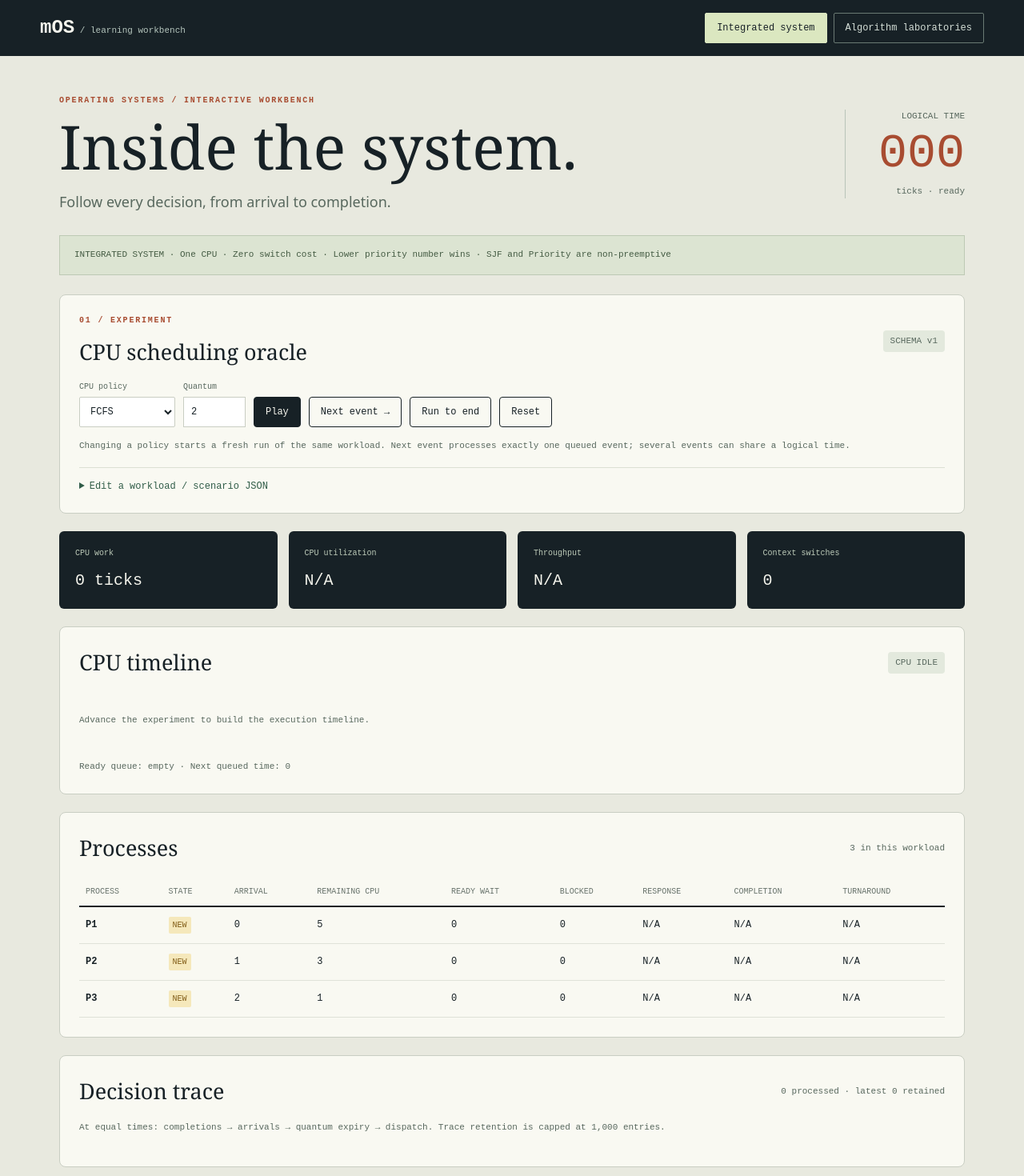
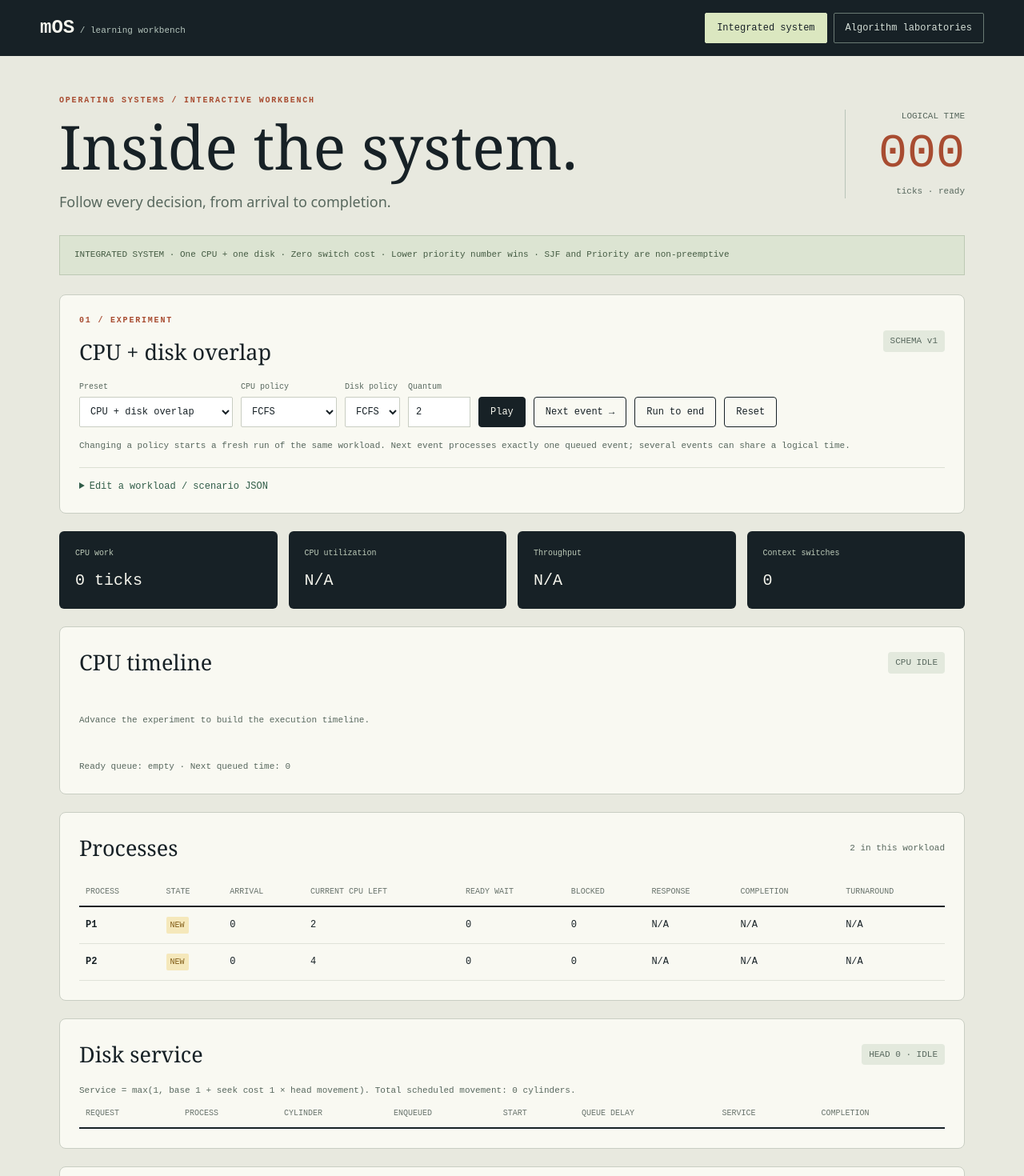
Before and after one commit to murtuzakhaleelurrahman/OS-Project, a React (Vite) app: page / in a window 1280 px wide. Shown: the top 1470 px of the page at 80% size. Built offline with nearby package versions, Linux system fonts and the light colour scheme.

Commit message:
feat: integrate timed disk I/O with CPU process lifecycle

```diff
--- a/src/components/IntegratedPanel.tsx
+++ b/src/components/IntegratedPanel.tsx
@@ -1,12 +1,12 @@
 import { useEffect, useState, useSyncExternalStore } from 'react'
 import { IntegratedEngine } from '../simulation/integrated/IntegratedEngine'
-import { cpuPreset, type Scenario } from '../simulation/integrated/Scenario'
+import { cpuPreset, ioPreset, type Scenario } from '../simulation/integrated/Scenario'
 
 const number = (value: number | null | undefined, suffix = '') => value == null ? 'N/A' : `${Number.isInteger(value) ? value : value.toFixed(2)}${suffix}`
 
 export function IntegratedPanel() {
-  const [engine, setEngine] = useState(() => new IntegratedEngine(cpuPreset))
-  const [input, setInput] = useState(JSON.stringify(cpuPreset, null, 2))
+  const [engine, setEngine] = useState(() => new IntegratedEngine(ioPreset))
+  const [input, setInput] = useState(JSON.stringify(ioPreset, null, 2))
   const [error, setError] = useState('')
   const snapshot = useSyncExternalStore(engine.subscribe, engine.getSnapshot)
   useEffect(() => () => engine.pause(), [engine])
@@ -22,11 +22,13 @@ export function IntegratedPanel() {
   const policy = (algorithm: Scenario['cpu']['algorithm']) => load({ ...engine.scenario, cpu: { ...engine.scenario.cpu, algorithm } })
   return <main className="integrated">
     <header className="integrated-hero"><div><p className="kicker">OPERATING SYSTEMS / INTERACTIVE WORKBENCH</p><h1>Inside the system.</h1><p>Follow every decision, from arrival to completion.</p></div><div className="time-card"><span>LOGICAL TIME</span><strong>{snapshot.time.toString().padStart(3, '0')}</strong><small>ticks · {snapshot.playing ? 'playing' : snapshot.status}</small></div></header>
-    <div className="model-note">INTEGRATED SYSTEM · One CPU · Zero switch cost · Lower priority number wins · SJF and Priority are non-preemptive</div>
+    <div className="model-note">INTEGRATED SYSTEM · One CPU + one disk · Zero switch cost · Lower priority number wins · SJF and Priority are non-preemptive</div>
     <section className="integrated-card">
       <div className="integrated-heading"><div><p className="kicker">01 / EXPERIMENT</p><h2>{engine.scenario.name}</h2></div><span className="tag">SCHEMA v1</span></div>
       <div className="integrated-controls">
+        <label>Preset<select value={engine.scenario.name === ioPreset.name ? 'io' : engine.scenario.name === cpuPreset.name ? 'cpu' : 'custom'} onChange={(event) => load(event.target.value === 'io' ? ioPreset : cpuPreset)}><option value="io">CPU + disk overlap</option><option value="cpu">CPU scheduling oracle</option><option value="custom" disabled>Custom workload</option></select></label>
         <label>CPU policy<select value={engine.scenario.cpu.algorithm} onChange={(event) => policy(event.target.value as Scenario['cpu']['algorithm'])}><option>FCFS</option><option>SJF</option><option>PRIORITY</option><option value="ROUND_ROBIN">Round Robin</option></select></label>
+        <label>Disk policy<select value={engine.scenario.disk.algorithm} onChange={(event) => load({ ...engine.scenario, disk: { ...engine.scenario.disk, algorithm: event.target.value } })}><option>FCFS</option><option>SSTF</option></select></label>
         <label>Quantum<input type="number" min="1" defaultValue={engine.scenario.cpu.quantum} key={`${engine.scenario.name}-${engine.scenario.cpu.quantum}`} onBlur={(event) => load({ ...engine.scenario, cpu: { ...engine.scenario.cpu, quantum: Number(event.target.value) } })} /></label>
         <button onClick={() => snapshot.playing ? engine.pause() : engine.play()} disabled={snapshot.status === 'complete' || snapshot.status === 'limit'}>{snapshot.playing ? 'Pause' : 'Play'}</button>
         <button className="quiet" onClick={() => { engine.pause(); engine.next() }} disabled={snapshot.status === 'complete' || snapshot.status === 'limit'}>Next event →</button>
@@ -40,7 +42,8 @@ export function IntegratedPanel() {
     </section>
     <div className="integrated-stats">{[['CPU work', number(snapshot.busyTicks, ' ticks')], ['CPU utilization', number(snapshot.utilization, '%')], ['Throughput', number(snapshot.throughput, ' / tick')], ['Context switches', snapshot.contextSwitches]].map(([label, value]) => <div key={label}><span>{label}</span><strong>{value}</strong></div>)}</div>
     <section className="integrated-card"><div className="integrated-heading"><h2>CPU timeline</h2><span className="tag">{snapshot.running ? `RUNNING ${snapshot.running}` : 'CPU IDLE'}</span></div><div className="gantt" aria-label="CPU Gantt chart">{snapshot.segments.length ? snapshot.segments.map((segment, index) => <div key={index} className={`gantt-segment ${segment.pid === 'IDLE' ? 'gantt-idle' : ''}`} style={{ flexGrow: segment.end - segment.start }}><strong>{segment.pid}</strong><small>{segment.start}–{segment.end}</small></div>) : <p className="integrated-hint">Advance the experiment to build the execution timeline.</p>}</div><p className="integrated-hint">Ready queue: {snapshot.ready.join(' → ') || 'empty'} · Next queued time: {number(snapshot.nextEventTime)}</p></section>
-    <section className="integrated-card"><div className="integrated-heading"><h2>Processes</h2><span>{snapshot.processes.length} in this workload</span></div><div className="table-wrap"><table><thead><tr><th>Process</th><th>State</th><th>Arrival</th><th>Remaining CPU</th><th>Ready wait</th><th>Blocked</th><th>Response</th><th>Completion</th><th>Turnaround</th></tr></thead><tbody>{snapshot.processes.map((process) => <tr key={process.id}><td><strong>{process.id}</strong></td><td><span className={`state state-${process.state.toLowerCase()}`}>{process.state}</span></td><td>{process.arrival}</td><td>{process.remaining}</td><td>{process.waiting}</td><td>{process.blocked}</td><td>{number(process.firstStart == null ? undefined : process.firstStart - process.arrival)}</td><td>{number(process.completion)}</td><td>{number(process.completion == null ? undefined : process.completion - process.arrival)}</td></tr>)}</tbody></table></div></section>
+    <section className="integrated-card"><div className="integrated-heading"><h2>Processes</h2><span>{snapshot.processes.length} in this workload</span></div><div className="table-wrap"><table><thead><tr><th>Process</th><th>State</th><th>Arrival</th><th>Current CPU left</th><th>Ready wait</th><th>Blocked</th><th>Response</th><th>Completion</th><th>Turnaround</th></tr></thead><tbody>{snapshot.processes.map((process) => <tr key={process.id}><td><strong>{process.id}</strong></td><td><span className={`state state-${process.state.toLowerCase()}`}>{process.state}</span></td><td>{process.arrival}</td><td>{process.remaining}</td><td>{process.waiting}</td><td>{process.blocked}</td><td>{number(process.firstStart == null ? undefined : process.firstStart - process.arrival)}</td><td>{number(process.completion)}</td><td>{number(process.completion == null ? undefined : process.completion - process.arrival)}</td></tr>)}</tbody></table></div></section>
+    <section className="integrated-card"><div className="integrated-heading"><h2>Disk service</h2><span className="tag">HEAD {snapshot.disk.head} · {snapshot.disk.active ? `SERVING ${snapshot.disk.active.pid}` : 'IDLE'}</span></div><p className="integrated-hint">Service = max(1, base {engine.scenario.disk.baseService} + seek cost {engine.scenario.disk.seekCost} × head movement). Total scheduled movement: {snapshot.disk.totalMovement} cylinders.</p><div className="table-wrap"><table><thead><tr><th>Request</th><th>Process</th><th>Cylinder</th><th>Enqueued</th><th>Start</th><th>Queue delay</th><th>Service</th><th>Completion</th></tr></thead><tbody>{snapshot.disk.requests.map((request) => <tr key={request.id}><td>R{request.id}</td><td>{request.pid}</td><td>{request.cylinder}</td><td>{request.enqueued}</td><td>{number(request.start)}</td><td>{number(request.start == null ? undefined : request.start - request.enqueued)}</td><td>{number(request.service)}</td><td>{number(request.completion)}</td></tr>)}</tbody></table></div></section>
     <section className="integrated-card"><div className="integrated-heading"><h2>Decision trace</h2><span>{snapshot.processedEvents} processed · latest {snapshot.retainedEvents} retained</span></div><p className="integrated-hint">At equal times: completions → arrivals → quantum expiry → dispatch. Trace retention is capped at 1,000 entries.</p><ol className="integrated-trace">{[...snapshot.trace].reverse().map((entry) => <li key={entry.sequence}><time>t={entry.time}</time><div><strong>{entry.type.replaceAll('_', ' ')}</strong><p>{entry.message}</p></div><small>#{entry.sequence}</small></li>)}</ol></section>
   </main>
 }
--- a/src/simulation/integrated/IntegratedEngine.ts
+++ b/src/simulation/integrated/IntegratedEngine.ts
@@ -15,7 +15,17 @@ export interface RuntimeProcess extends ScenarioProcess {
 }
 export interface TraceEntry { readonly sequence: number; readonly time: number; readonly phase: number; readonly type: string; readonly pid?: string; readonly message: string }
 export interface Segment { readonly pid: string; readonly start: number; readonly end: number }
-interface Action { kind: 'ARRIVAL' | 'CPU_COMPLETE' | 'QUANTUM' | 'DISPATCH'; pid?: string; token?: number }
+interface Action { kind: 'ARRIVAL' | 'CPU_COMPLETE' | 'DISK_COMPLETE' | 'QUANTUM' | 'DISPATCH'; pid?: string; token?: number }
+export interface IntegratedDiskRequest {
+  readonly id: number
+  readonly pid: string
+  readonly cylinder: number
+  readonly enqueued: number
+  start?: number
+  completion?: number
+  service?: number
+  movement?: number
+}
 export interface IntegratedSnapshot {
   readonly time: number
   readonly playing: boolean
@@ -33,6 +43,7 @@ export interface IntegratedSnapshot {
   readonly contextSwitches: number
   readonly utilization: number | null
   readonly throughput: number | null
+  readonly disk: { readonly head: number; readonly active?: IntegratedDiskRequest; readonly requests: readonly IntegratedDiskRequest[]; readonly totalMovement: number }
 }
 
 /** Independent integrated model. Laboratories never mutate this run. */
@@ -56,13 +67,16 @@ export class IntegratedEngine {
   private timer: ReturnType<typeof setInterval> | undefined
   private readonly listeners = new Set<() => void>()
   private cached: IntegratedSnapshot | undefined
+  private head = 0
+  private diskRequests: IntegratedDiskRequest[] = []
+  private activeDisk: IntegratedDiskRequest | undefined
 
   constructor(scenario: unknown) {
     this.scenario = parseScenario(scenario)
-    if (this.scenario.processes.some((process) => process.bursts.length !== 1)) throw new Error('CPU/I/O scripts are introduced in Phase 2; use CPU-only bursts for now')
     this.initialize()
   }
   private initialize(): void {
+    this.head = this.scenario.disk.initialHead
     this.processes = this.scenario.processes.map((process) => ({ ...structuredClone(process), state: 'NEW', burstIndex: 0, remaining: process.bursts[0].kind === 'cpu' ? process.bursts[0].duration : 0, readySince: 0, readySequence: 0, waiting: 0, blocked: 0 }))
     for (const process of this.processes) this.queue.schedule(process.arrival, Phase.ARRIVAL, { kind: 'ARRIVAL', pid: process.id })
   }
@@ -83,6 +97,7 @@ export class IntegratedEngine {
         busyTicks: this.busy, idleTicks: this.time - this.busy, contextSwitches: this.switches,
         utilization: this.time === 0 ? null : this.busy / this.time * 100,
         throughput: this.time === 0 ? null : this.processes.filter((process) => process.state === 'TERMINATED').length / this.time,
+        disk: { head: this.head, active: this.activeDisk ? { ...this.activeDisk } : undefined, requests: structuredClone(this.diskRequests), totalMovement: this.diskRequests.reduce((total, request) => total + (request.movement ?? 0), 0) },
       }
     }
     return this.cached
@@ -112,13 +127,33 @@ export class IntegratedEngine {
       this.previousPid = process.id
       this.previousEnd = this.time
       if (action.kind === 'CPU_COMPLETE') {
-        process.state = 'TERMINATED'
-        process.completion = this.time
-        message = `${process.id} completed its CPU burst and terminated.`
+        const io = process.bursts[process.burstIndex + 1]
+        if (io?.kind === 'io') {
+          process.burstIndex++
+          process.state = 'BLOCKED'
+          this.diskRequests.push({ id: this.diskRequests.length + 1, pid: process.id, cylinder: io.cylinder, enqueued: this.time })
+          message = `${process.id} finished a CPU burst, requested disk cylinder ${io.cylinder}, and became BLOCKED.`
+        } else {
+          process.state = 'TERMINATED'
+          process.completion = this.time
+          message = `${process.id} completed its final CPU burst and terminated.`
+        }
       } else {
         this.makeReady(process)
         message = `${process.id} used quantum ${this.scenario.cpu.quantum}; returned to the tail of the ready queue.`
       }
+      this.requestDispatch()
+    } else if (action.kind === 'DISK_COMPLETE' && process && this.activeDisk && this.activeDisk.id === action.token) {
+      const request = this.activeDisk
+      request.completion = this.time
+      this.head = request.cylinder
+      this.activeDisk = undefined
+      process.burstIndex++
+      const burst = process.bursts[process.burstIndex]
+      if (burst?.kind !== 'cpu') throw new Error('I/O completion must lead to a CPU burst')
+      process.remaining = burst.duration
+      this.makeReady(process)
+      message = `Disk interrupt: ${process.id} completed I/O at cylinder ${this.head}; returned to READY with CPU burst ${burst.duration}.`
       this.requestDispatch()
     } else if (action.kind === 'DISPATCH') {
       this.dispatchAt = undefined
@@ -138,6 +173,19 @@ export class IntegratedEngine {
           message = `${this.scenario.cpu.algorithm} selected ${selected.id}; ${duration} CPU ticks scheduled from ${this.time}.`
         } else message = 'No READY process; CPU remains idle until the next eligible event.'
       } else message = `${this.runner} keeps the CPU under the non-preemptive dispatch rule.`
+      if (!this.activeDisk) {
+        const pending = this.diskRequests.filter((request) => request.start === undefined)
+        pending.sort((a, b) => (this.scenario.disk.algorithm === 'SSTF' ? Math.abs(a.cylinder - this.head) - Math.abs(b.cylinder - this.head) : 0) || a.id - b.id)
+        const request = pending[0]
+        if (request) {
+          request.start = this.time
+          request.movement = Math.abs(request.cylinder - this.head)
+          request.service = Math.max(1, this.scenario.disk.baseService + this.scenario.disk.seekCost * request.movement)
+          this.activeDisk = request
+          this.queue.schedule(this.time + request.service, Phase.COMPLETION, { kind: 'DISK_COMPLETE', pid: request.pid, token: request.id })
+          message += ` Disk ${this.scenario.disk.algorithm} selected ${request.pid}: movement ${request.movement}, service ${request.service}, completes at ${this.time + request.service}.`
+        }
+      }
     }
     this.trace.push({ sequence: this.processed, time: this.time, phase: event.phase, type: action.kind, pid: action.pid ?? (action.kind === 'DISPATCH' ? this.runner : undefined), message: message || 'Stale service event ignored.' })
     if (this.trace.length > 1000) this.trace.shift()
@@ -156,6 +204,7 @@ export class IntegratedEngine {
   reset(): void {
     this.stopTimer(); this.queue.clear(); this.cpuToken++
     this.time = 0; this.runner = undefined; this.segments = []; this.trace = []; this.processed = 0; this.readySequence = 0
+    this.diskRequests = []; this.activeDisk = undefined
     this.busy = 0; this.switches = 0; this.segmentStart = 0; this.previousPid = undefined; this.previousEnd = -1; this.dispatchAt = undefined
     this.initialize(); this.notify()
   }
--- a/src/simulation/integrated/Scenario.ts
+++ b/src/simulation/integrated/Scenario.ts
@@ -68,3 +68,11 @@ export const cpuPreset: Scenario = {
     { id: 'P3', arrival: 2, priority: 3, bursts: [{ kind: 'cpu', duration: 1 }] },
   ], eventLimit: 20_000,
 }
+
+export const ioPreset: Scenario = {
+  ...cpuPreset, name: 'CPU + disk overlap',
+  processes: [
+    { id: 'P1', arrival: 0, priority: 1, bursts: [{ kind: 'cpu', duration: 2 }, { kind: 'io', cylinder: 10 }, { kind: 'cpu', duration: 1 }] },
+    { id: 'P2', arrival: 0, priority: 1, bursts: [{ kind: 'cpu', duration: 4 }] },
+  ],
+}
```
Also changed, not shown: 2 other files (tests, documents, lock files or other folders).
